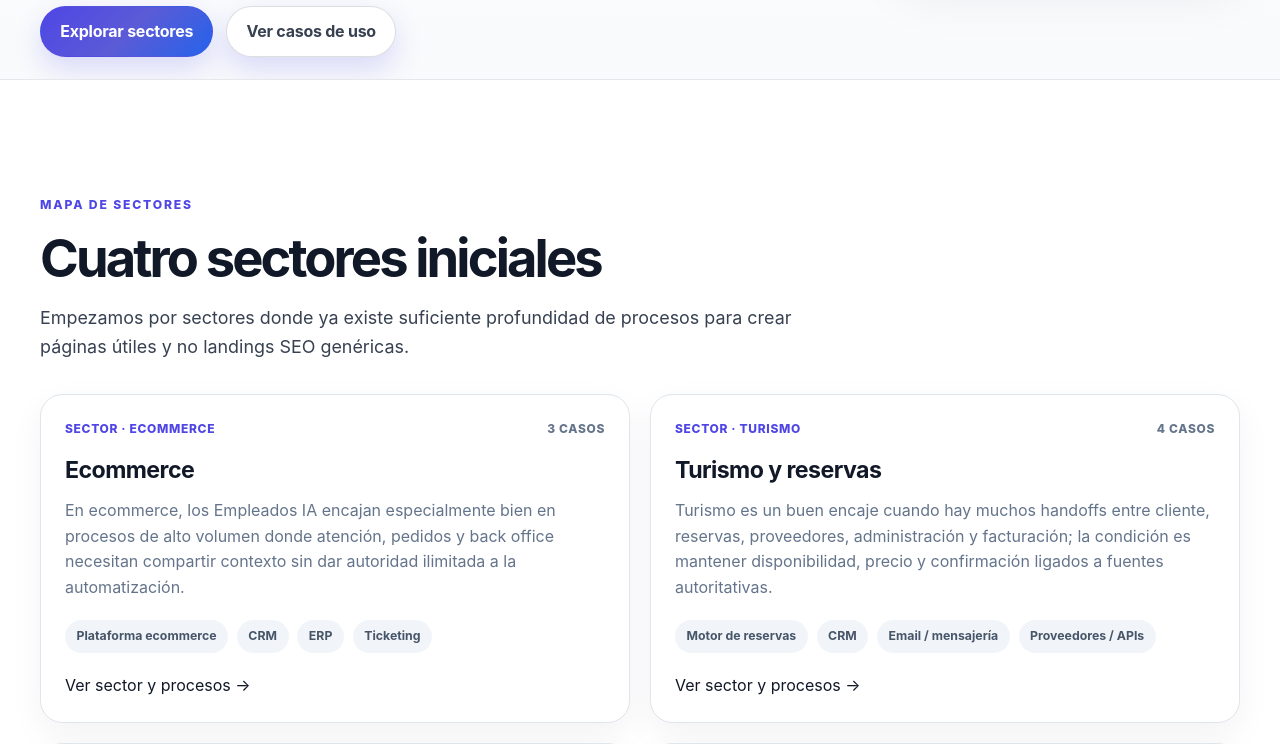
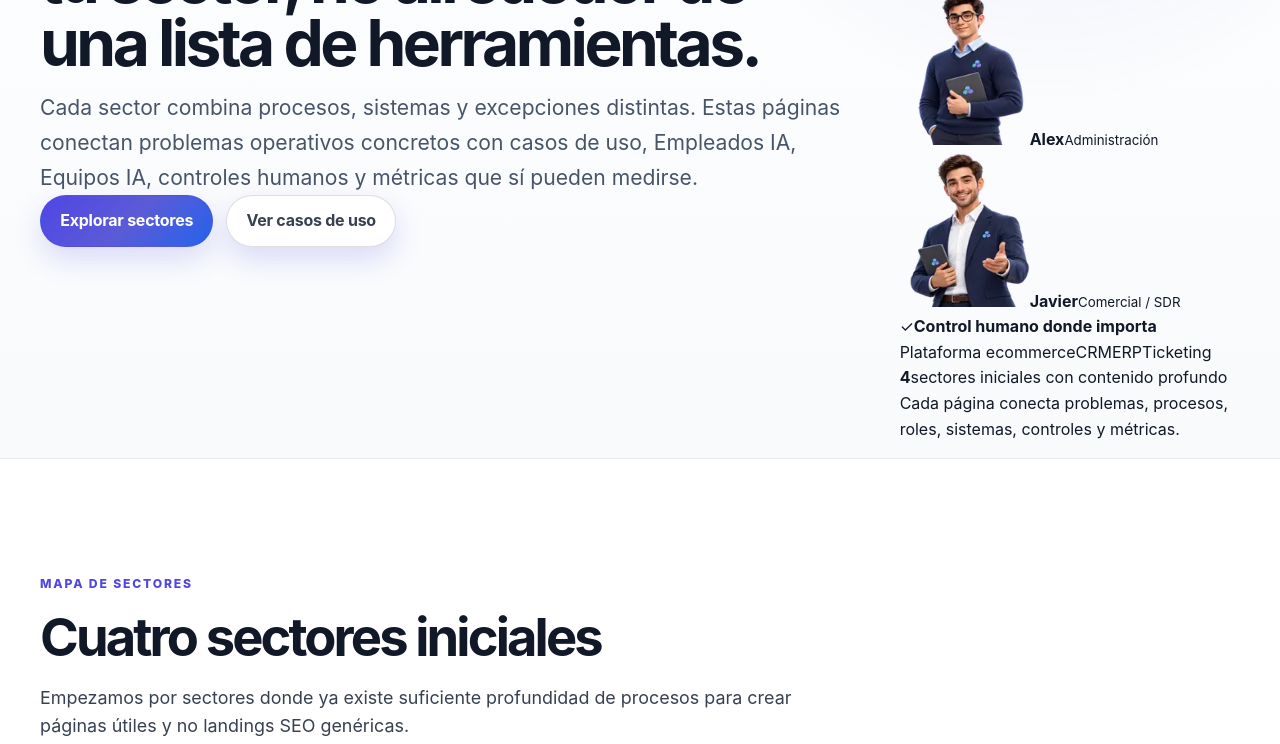
Before and after one commit to Emmakex/ia-empleado-web, a Next.js app: page /sectores in a window 1280 px wide. Shown: the part 520-1264 px from the top of the page. Built offline with nearby package versions, Linux system fonts and the light colour scheme.

Commit message:
feat: apply approved visual system to sector index

```diff
--- a/components/sector-index-page.tsx
+++ b/components/sector-index-page.tsx
@@ -7,8 +7,10 @@ import {
   sectorIndexPath,
   sectorRecords,
   useCaseIndexPath,
+  type RoleReference,
 } from "../lib/sector-use-cases";
 import { teamBuilderPath } from "../lib/team-builder";
+import { BrandCharacterStrip, BrandContextScene } from "./brand-context-scene";
 import { SiteFooter } from "./site-footer";
 import { SiteHeader } from "./site-header";
 
@@ -20,6 +22,10 @@ export function SectorIndexPage({ locale }: Props) {
   const otherLocale: Locale = locale === "es" ? "en" : "es";
   const canonical = sectorIndexPath(locale);
   const alternate = sectorIndexPath(otherLocale);
+  const overviewRoles = sectorRecords
+    .flatMap((sector) => sector.roles[locale])
+    .filter((role, index, roles) => role.employeeKey && roles.findIndex((candidate) => candidate.employeeKey === role.employeeKey) === index) as RoleReference[];
+  const overviewSystems = [...new Set(sectorRecords.flatMap((sector) => sector.systems[locale]))];
 
   const collectionSchema = {
     "@context": "https://schema.org",
@@ -46,8 +52,8 @@ export function SectorIndexPage({ locale }: Props) {
     <>
       <a className="skip-link" href="#contenido">{locale === "es" ? "Saltar al contenido" : "Skip to content"}</a>
       <SiteHeader locale={locale} dictionary={dictionary} alternateHref={alternate} />
-      <main id="contenido" className="sector-cluster-page">
-        <section className="sector-hero section-shell">
+      <main id="contenido" className="sector-cluster-page brand-sector-cluster-page">
+        <section className="sector-hero section-shell brand-sector-index-hero">
           <div className="container sector-hero-grid">
             <div>
               <nav className="breadcrumbs" aria-label={locale === "es" ? "Migas de pan" : "Breadcrumbs"}>
@@ -63,11 +69,23 @@ export function SectorIndexPage({ locale }: Props) {
                 <Link className="button button-ghost" href={useCaseIndexPath(locale)}>{locale === "es" ? "Ver casos de uso" : "View use cases"}</Link>
               </div>
             </div>
-            <aside className="sector-hero-note">
-              <strong>{sectorRecords.length}</strong>
-              <span>{locale === "es" ? "sectores iniciales con contenido profundo" : "initial industries with deep content"}</span>
-              <p>{locale === "es" ? "Cada página conecta problemas, procesos, roles, sistemas, controles y métricas." : "Each page connects problems, processes, roles, systems, controls and metrics."}</p>
-            </aside>
+            <div className="brand-sector-overview">
+              <BrandContextScene
+                locale={locale}
+                kind="sector"
+                contextKey="overview"
+                eyebrow={locale === "es" ? "PERSONAS · IA · SISTEMAS" : "PEOPLE · AI · SYSTEMS"}
+                title={locale === "es" ? "Un mismo equipo, adaptado al sector" : "One team, adapted to the industry"}
+                roles={overviewRoles}
+                systems={overviewSystems}
+                humanLabel={locale === "es" ? "Control humano donde importa" : "Human control where it matters"}
+              />
+              <div className="sector-brand-overview-meta">
+                <strong>{sectorRecords.length}</strong>
+                <span>{locale === "es" ? "sectores iniciales con contenido profundo" : "initial industries with deep content"}</span>
+                <p>{locale === "es" ? "Cada página conecta problemas, procesos, roles, sistemas, controles y métricas." : "Each page connects problems, processes, roles, systems, controls and metrics."}</p>
+              </div>
+            </div>
           </div>
         </section>
 
@@ -80,11 +98,12 @@ export function SectorIndexPage({ locale }: Props) {
             </div>
             <div className="sector-card-grid">
               {sectorRecords.map((sector) => (
-                <article className="sector-card" key={sector.key}>
+                <article className="sector-card brand-sector-card" data-sector={sector.key} key={sector.key}>
                   <div className="sector-card-topline">
                     <span>{sector.eyebrow[locale]}</span>
                     <span>{sector.useCases.length} {locale === "es" ? "casos" : "use cases"}</span>
                   </div>
+                  <BrandCharacterStrip locale={locale} roles={sector.roles[locale]} compact />
                   <h3>{sector.name[locale]}</h3>
                   <p>{sector.shortAnswer[locale]}</p>
                   <div className="sector-card-tags">
```
